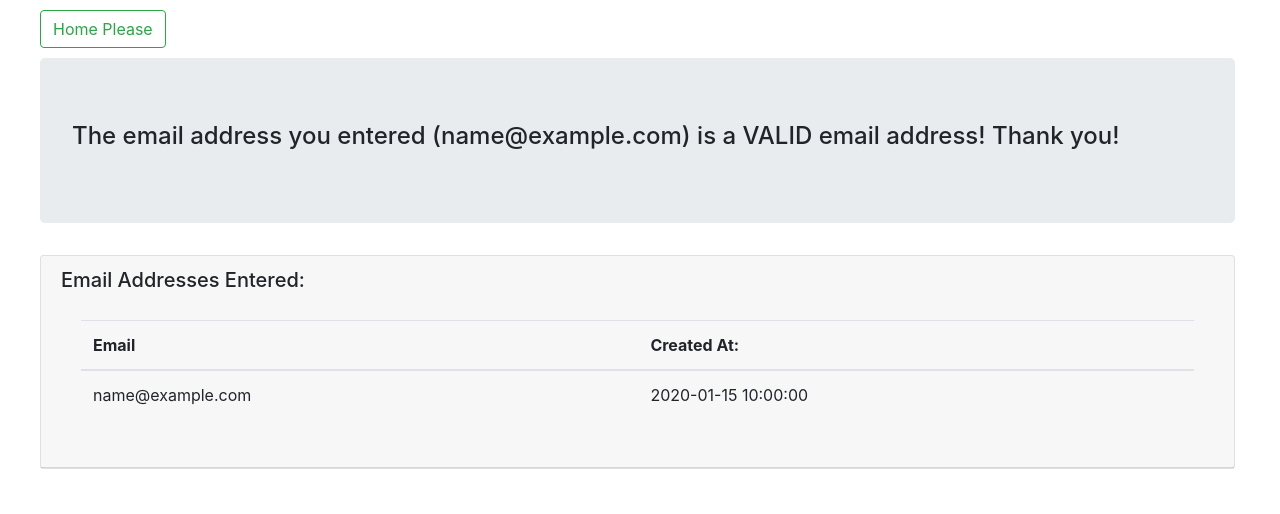
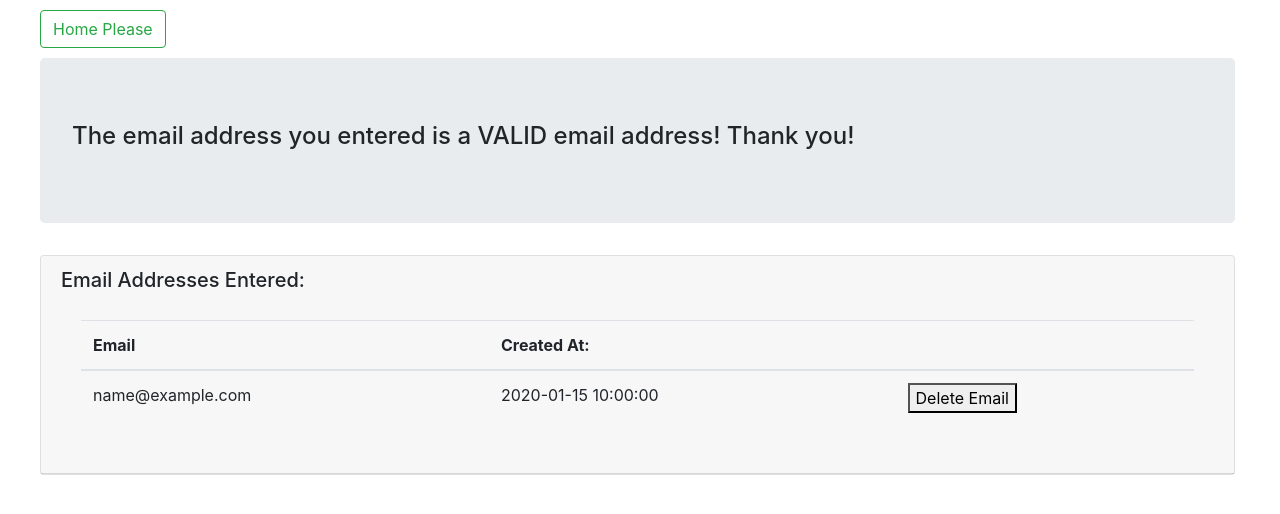
Before and after one commit to emma-dayton/email_validation, a Flask app: template templates/success.html in a window 1280 px wide. Shown: the top 514 px of the page. Run offline with Flask 2, Linux system fonts and the light colour scheme; the template is opened without the code that fills it: most values are stand-ins (such as "Sample title", 1, 10 or a date in 2020); some libraries are stand-ins or nearby versions.

Commit message:
add delete query for server file on success route, update success.html to show delete button, update index.html to show flashed messages

```diff
--- a/server.py
+++ b/server.py
@@ -11,11 +11,31 @@ def email_valid():
     session['title'] = 'Email Validation'
     return render_template('index.html')
 
-@app.route('/success', methods=["POST"])
+@app.route('/success', methods=["POST", "GET"])
 def success():
-    email = request.form['email']
-    print(email, '&&&&&&&&&&&&&&&&&&&&&&&&&&&')
-    session['title'] = 'Success'
+    if 'email' in request.form:
+        email = {'email':request.form['email']}
+        if not email_regex.match(email['email']):
+            flash('Invalid email address!')
+            return redirect('/')
+        session['title'] = 'Success'
+        db = connectToMySQL('dojo_emails')
+        query = 'SELECT * FROM emails WHERE email=%(email)s'
+        check_in_db = db.query_db(query, email)
+        # print(check_in_db, '&&&&&&&&&&&&&&&&&&&&&&&')
+        # print(email, '&&&&&&&&&&&&&&&&&&&&&&&')
+        if len(check_in_db) > 0:
+            email = email['email']
+            flash(f'{email} already in database')
+            return redirect('/')
+        else:
+            db = connectToMySQL('dojo_emails')
+            query = 'INSERT INTO emails (email, created_at) VALUES(%(email)s, now())'
+            db.query_db(query, email)
+    elif 'id' in request.form:
+        db = connectToMySQL('dojo_emails')
+        query = 'DELETE FROM emails WHERE id=%(id)s'
+        db.query_db(query, request.form)
     db = connectToMySQL('dojo_emails')
     query = 'SELECT * FROM emails'
     emails = db.query_db(query)
--- a/templates/success.html
+++ b/templates/success.html
@@ -13,7 +13,7 @@
 		</nav>
     <div class="container-fluid" style="margin: 10px 0px 10px -15px">
       <div class="jumbotron" style="margin-right: 25px;">
-        <h4>The email address you entered ({{ email }}) is a VALID email address! Thank you!</h4>
+        <h4>The email address you entered is a VALID email address! Thank you!</h4>
       </div>
       <div class="card" style="margin-right: 25px;">
         <div class="card-header">
@@ -24,6 +24,7 @@
               <tr>
                 <th scope="col">Email</th>
                 <th scope="col">Created At:</th>
+                <th scope="col"></th>
               </tr>
             </thead>
             <tbody>
@@ -31,6 +32,11 @@
                 <tr>
                   <td>{{ email['email'] }}</td>
                   <td>{{ email['created_at'] }}</td>
+                  <form action="{{ url_for('success') }}" method="post">
+                    <td>
+                    <button type="submit" name="id" value="{{email['id']}}">Delete Email</button>
+                    </td>
+                  </form>
                 </tr>
               {% endfor %}
         </div>
```
Also changed, not shown: templates/index.html (+13 -0 lines).
